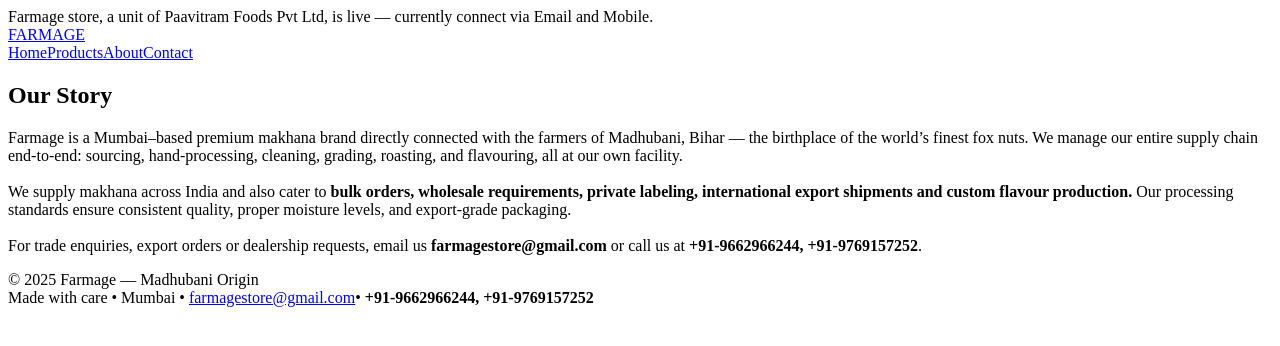
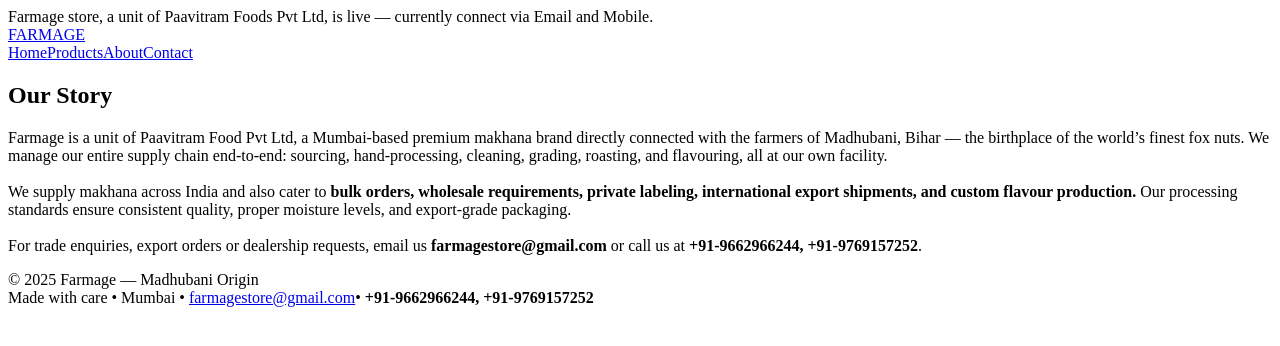
Before and after one commit to Saurabhk1975/farmage, a React (Vite) app: page /about in a window 1280 px wide. Shown: the top 346 px of the page. Built offline with nearby package versions, Linux system fonts and the light colour scheme; the HTML template or start-up script is replaced by a standard one.

Commit message:
Update company description in About page

```diff
--- a/src/pages/About.jsx
+++ b/src/pages/About.jsx
@@ -3,14 +3,14 @@
     <main className='container mx-auto px-4 md:px-6 py-12'>
       <h2 className='text-2xl font-bold text-darkgreen'>Our Story</h2>
       <p className='mt-4 text-brown'>
-        Farmage is a Mumbai–based premium makhana brand directly connected with the
+        Farmage is a unit of Paavitram Food Pvt Ltd,  a Mumbai-based premium makhana brand directly connected with the
         farmers of Madhubani, Bihar — the birthplace of the world’s finest fox nuts.
         We manage our entire supply chain end-to-end: sourcing, hand-processing,
         cleaning, grading, roasting, and flavouring, all at our own facility.
 
         <br /><br />
         We supply makhana across India and also cater to <strong>bulk orders,
-        wholesale requirements, private labeling, international export shipments and
+        wholesale requirements, private labeling, international export shipments, and
         custom flavour production.</strong> Our processing standards ensure consistent
         quality, proper moisture levels, and export-grade packaging.
 
```
